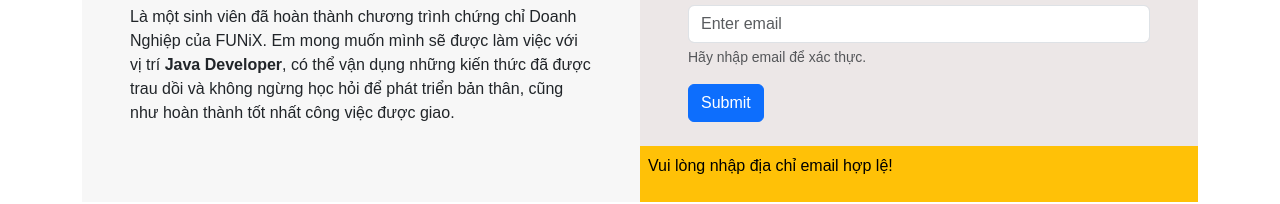
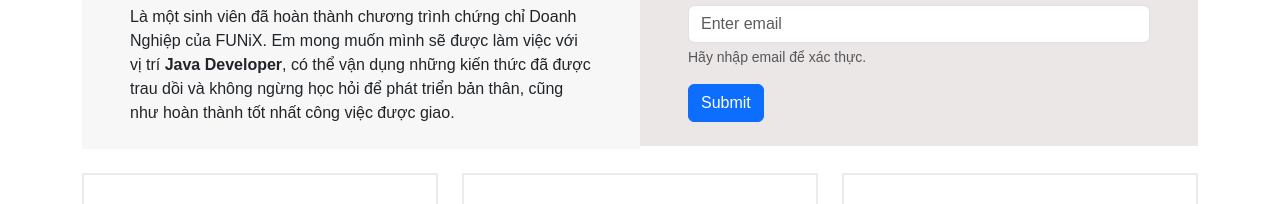
Before and after one commit to quocnam94/CV_Web, a plain HTML site: page index.html in a window 1280 px wide. Shown: the part 729-933 px from the top of the page. Drawn offline with nearby package versions, Linux system fonts and the light colour scheme.

Commit message:
Update index.html

```diff
--- a/index.html
+++ b/index.html
@@ -120,7 +120,7 @@
                   </form>
                 </div>
                 <!-- Thông báo lỗi -->
-                <div id="error-message" class="error hidden text-bg-warning p-2">
+                <div id="error-message" class="error d-none text-bg-warning p-2">
                   <p>Vui lòng nhập địa chỉ email hợp lệ!</p>
                 </div>
                 <!-- thông tin cá nhấn -->
```
